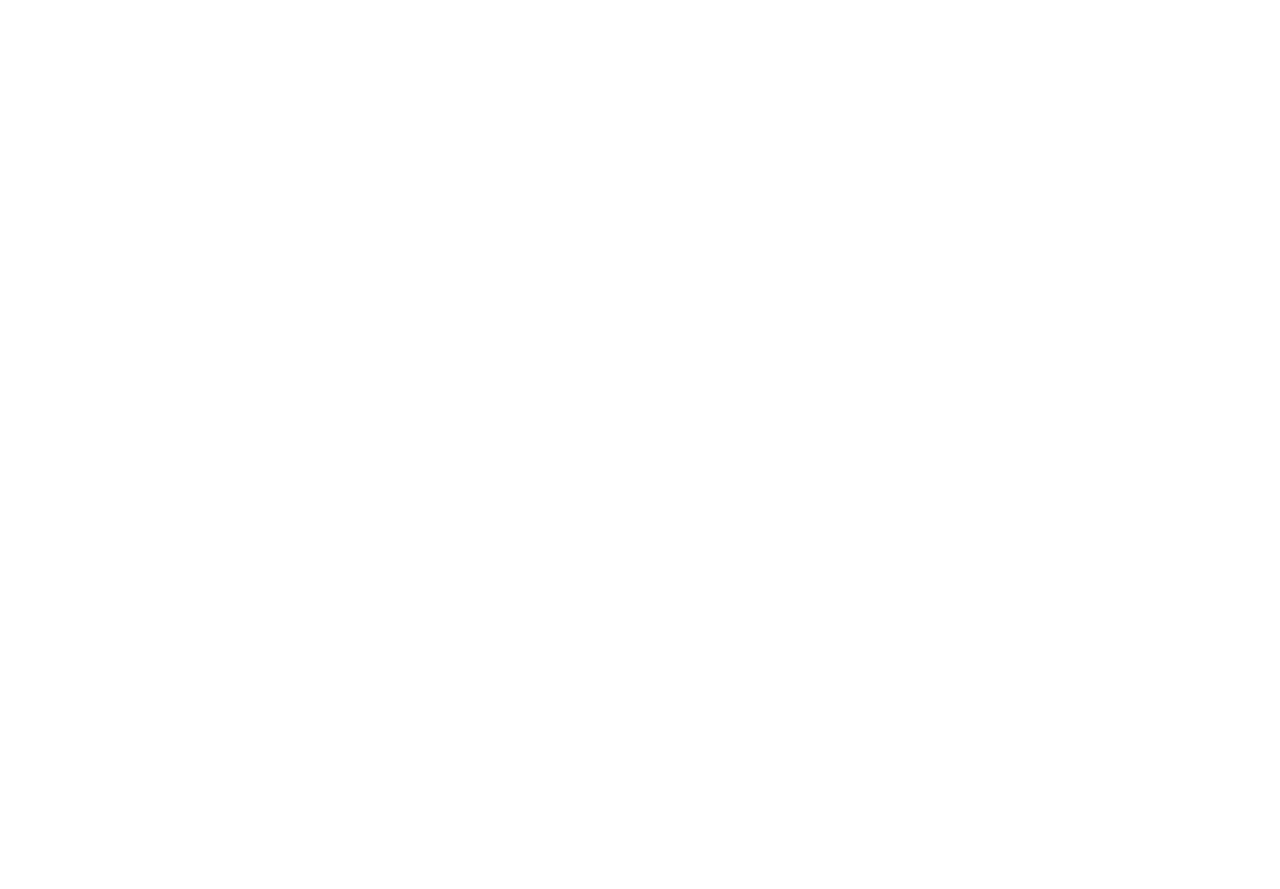
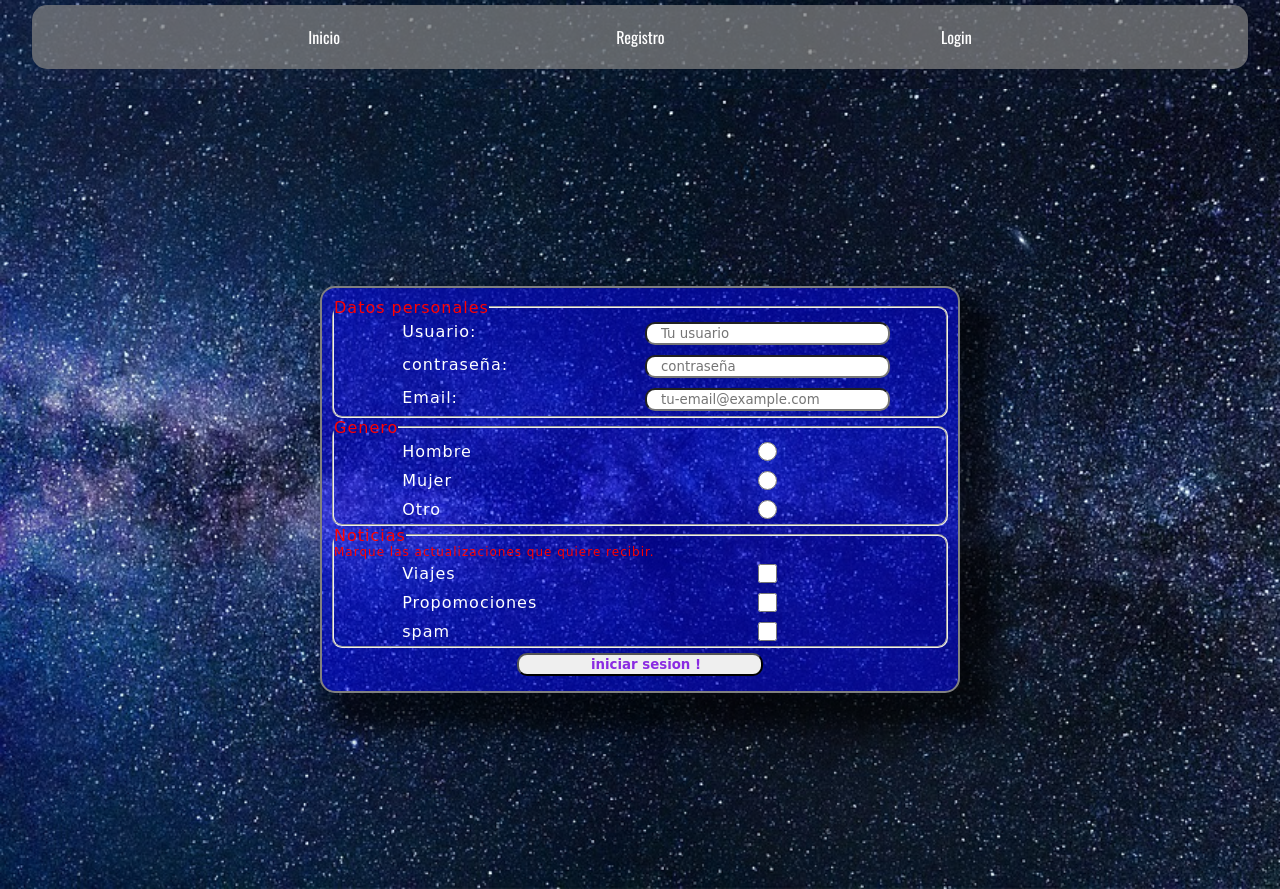
Before and after one commit to Santt-m/E6-Integrador-ViajesEspaciales, a plain HTML site: page registro.html in a window 1280 px wide. Before the commit the page ends 800 px from the top, so only its background shows below. Drawn offline with nearby package versions, Linux system fonts and the light colour scheme; a web font is replaced by a local one.

Commit message:
login+registro

```diff
--- a/assets/style.css
+++ b/assets/style.css
@@ -117,12 +117,13 @@ main{
 /* estilos nav */
 
 nav{
-    margin-top: 20px;
+    margin-top: 5px;
     margin-bottom: 20px;
     position: sticky;
     top: 5px;
     padding: 20px;
     width: 95%;
+    z-index: 1;
 
     background-color: rgba(128, 128, 128, 0.734);
     border-radius: 15px;
@@ -153,8 +154,6 @@ nav ul li a{
 nav input{
     display: none;
 }
-
-
 
 /* Estilos section About Us */
 
@@ -504,6 +503,81 @@ footer{
     background-color: blueviolet;
 }
 
+/* section login */
+
+.section-login{
+    background-image: url(./img/background/milky-way.jpg);
+    background-repeat: no-repeat;
+    background-size: cover;
+    width: 100%;
+    min-height : 100vh;
+
+    display: flex;
+    flex-direction: column;
+    flex-wrap: wrap;
+    justify-content: space-evenly;
+    align-items: center;
+}
+.cont-login-form{
+    background-color: rgba(0, 0, 255, 0.488);
+    width: 50%;
+    height: 50%;
+    padding: 10px;
+    border: 2px solid grey;
+    border-radius: 15px;
+    box-shadow: 21px 22px 24px 14px rgba(0,0,0,0.66);
+    -webkit-box-shadow: 21px 22px 24px 14px rgba(0,0,0,0.66);
+    -moz-box-shadow: 21px 22px 24px 14px rgba(0,0,0,0.66);
+}
+.cont-login-form form{
+    display: flex;
+    flex-direction: row;
+    flex-wrap: wrap;
+    justify-content: center;
+}
+.cont-login-form label{
+    width: 40%;
+    margin: 5px;
+    font-family: 'Fuzzy Bubbles', cursive;
+    text-indent: 12px;
+    color: white;
+}
+.cont-login-form input{
+    border-radius: 10px;
+    padding: 2px;
+    margin: 5px;
+    width: 40%;
+    font-family: 'Fuzzy Bubbles', cursive;
+    text-indent: 12px;
+    color: blueviolet;
+}
+.submit{
+    font-family: 'Fuzzy Bubbles', cursive;
+    text-indent: 12px;
+    color: white;
+    font-weight: bold;
+}
+.submit:hover{
+    background-color:#FF005C;
+    color: white;
+}
+/* form registro */
+
+fieldset{
+    width: 100%;
+    font-family: 'Fuzzy Bubbles', cursive;
+    color: red;
+    letter-spacing: 1px;
+    display: flex;
+    flex-direction: row;
+    flex-wrap: wrap;
+    justify-content: center;
+    border-radius: 10px;
+}
+fieldset p{
+    width: 100%;
+    font-size: 12px;
+}
 /* Animaciones */
 
 .fadeInUp {
--- a/login.html
+++ b/login.html
@@ -0,0 +1,35 @@
+<!DOCTYPE html>
+<html lang="en">
+<head>
+    <meta charset="UTF-8">
+    <meta http-equiv="X-UA-Compatible" content="IE=edge">
+    <meta name="viewport" content="width=device-width, initial-scale=1.0">
+    <link rel="stylesheet" href="./assets/style.css">
+    <link rel="shortcut icon" href="./assets/img/favicon.png" type="image/x-icon">
+    <title>Viajes espaciales | Inicio</title>
+</head>
+<body>
+    <main class="section-login">
+        <nav>
+            <label for="label-menu" class="menu-label">
+                <img class="icon-menu" src="./assets/img/iconos/menu-icon.png" alt="Icono menu desplegable">
+            </label>
+            <input type="checkbox" name="" id="label-menu">
+            <ul class="nav-list">
+                <li><a href="./index.html">Inicio</a></li>
+                <li><a href="./registro.html">Registro</a></li>
+                <li><a href="./login.html">Login</a></li>
+            </ul>
+        </nav>
+        <section class="section-login">
+            <div class="cont-login-form">
+                <form action="">
+                    <label for="name">Usuario: </label><input type="text" name="user" id="user" placeholder="Tu usuario" required>
+                    <label for="pasword">contraseña: </label><input type="password" name="password" id="password" placeholder="contraseña" required>
+                    <input class="submit" type="submit" value="iniciar sesion !">
+                </form>
+
+            </div>
+        </section>
+    </main>
+</body>
--- a/registro.html
+++ b/registro.html
@@ -0,0 +1,53 @@
+<!DOCTYPE html>
+<html lang="en">
+<head>
+    <meta charset="UTF-8">
+    <meta http-equiv="X-UA-Compatible" content="IE=edge">
+    <meta name="viewport" content="width=device-width, initial-scale=1.0">
+    <link rel="stylesheet" href="./assets/style.css">
+    <link rel="shortcut icon" href="./assets/img/favicon.png" type="image/x-icon">
+    <title>Viajes espaciales | Inicio</title>
+</head>
+<body>
+    <main class="section-login">
+        <nav>
+            <label for="label-menu" class="menu-label">
+                <img class="icon-menu" src="./assets/img/iconos/menu-icon.png" alt="Icono menu desplegable">
+            </label>
+            <input type="checkbox" name="" id="label-menu">
+            <ul class="nav-list">
+                <li><a href="./index.html">Inicio</a></li>
+                <li><a href="./registro.html">Registro</a></li>
+                <li><a href="./login.html">Login</a></li>
+            </ul>
+        </nav>
+        <section class="section-login">
+            <div class="cont-login-form">
+                <form action="">
+                    <fieldset>
+                        <legend>Datos personales</legend>
+                        <label for="user">Usuario: </label><input type="text" name="user" id="user" placeholder="Tu usuario" required>
+                    <label for="pasword">contraseña: </label><input type="password" name="password" id="password" placeholder="contraseña" required>
+                    <label for="email">Email: </label><input type="email" name="email" id="email" placeholder="tu-email@example.com" required>
+                    </fieldset>
+
+                    <fieldset>
+                        <legend>Genero</legend>
+                        <label for="male">Hombre</label><input type="radio" id="male" name="gender" value="male">
+                        <label for="female">Mujer</label><input type="radio" id="female" name="gender" value="female">
+                        <label for="otro">Otro</label><input type="radio" id="otro" name="gender" value="otro">
+                    </fieldset>
+                    <fieldset>
+                        <legend>Noticias</legend>
+                        <p>Marque las actualizaciones que quiere recibir.</p>
+                        <label for="viajes">Viajes</label><input type="checkbox" name="viajes" id="viajes" value="viajes">
+                        <label for="promociones">Propomociones</label><input type="checkbox" name="promociones" id="promociones" value="promociones">
+                        <label for="spam">spam</label><input type="checkbox" name="spam" id="spam" value="spam">
+                    </fieldset>
+                    <input class="submit" type="submit" value="iniciar sesion !">
+                </form>
+
+            </div>
+        </section>
+    </main>
+</body>
```
Also changed, not shown: index.html (+2 -2 lines).
